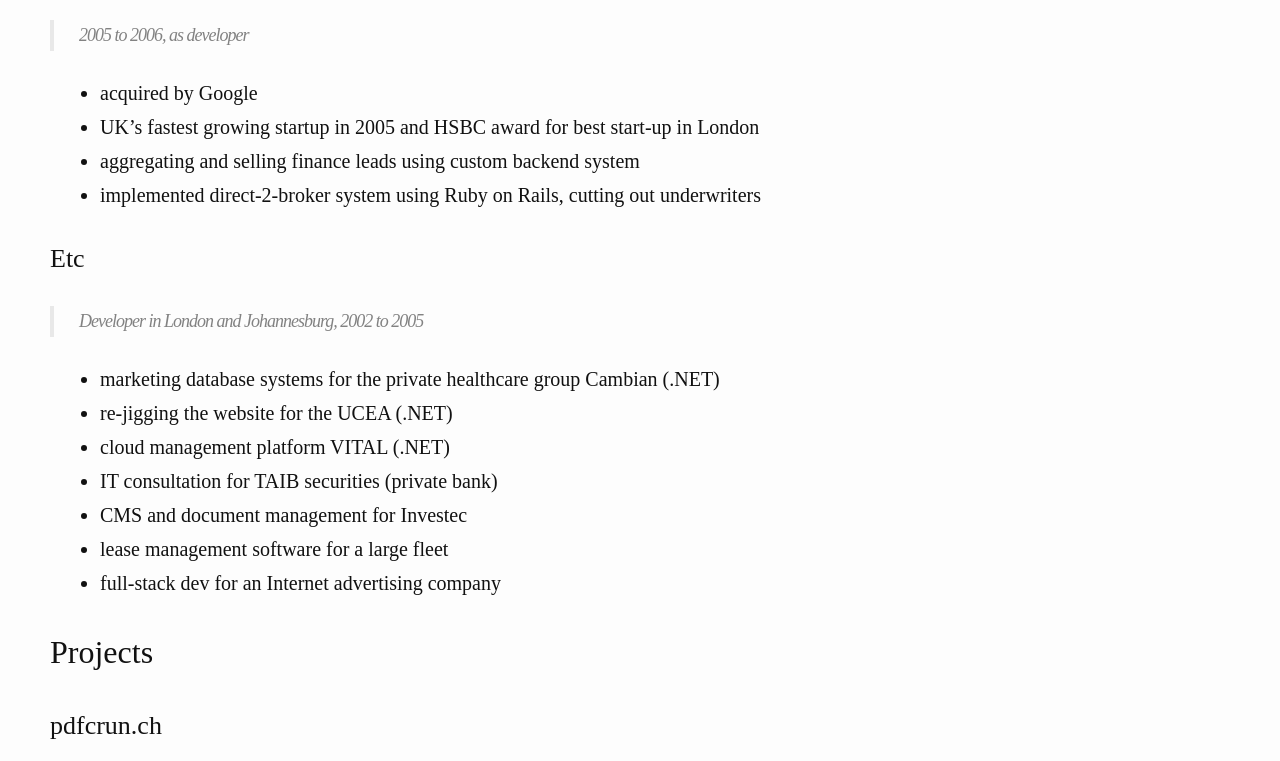
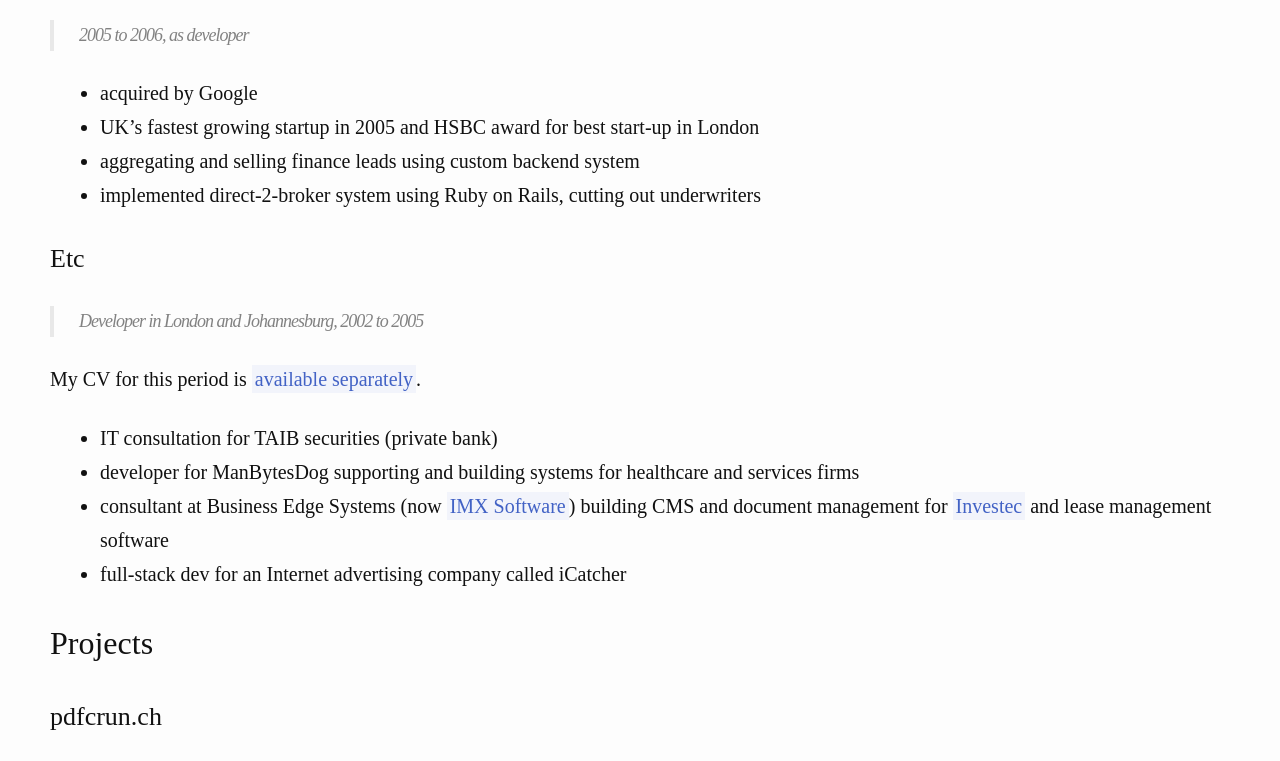
Before and after one commit to UYSio/uysio.github.io, a plain HTML site: page cv.html in a window 1280 px wide. Shown: the part 3969-4730 px from the top of the page. Drawn offline with Linux system fonts and the light colour scheme.

Commit message:
latest rendition

```diff
--- a/cv.html
+++ b/cv.html
@@ -155,7 +155,7 @@
   <li>fully remote</li>
 </ul>
 
-<h3 id="pollarizeme">pollarize.me</h3>
+<h3 id="pollarizemehttpsopyatecom20130719failed-startup-2"><a href="https://opyate.com/2013/07/19/failed-startup-2/">pollarize.me</a></h3>
 
 <blockquote>
   <p>March 2012 to March 2013, evenings and weekends</p>
@@ -205,14 +205,13 @@
   <p>Developer in London and Johannesburg, 2002 to 2005</p>
 </blockquote>
 
+<p>My CV for this period is <a href="https://cdn.opyate.com/cv/JuanUysCV-2002-2005.doc">available separately</a>.</p>
+
 <ul>
-  <li>marketing database systems for the private healthcare group Cambian (.NET)</li>
-  <li>re-jigging the website for the UCEA (.NET)</li>
-  <li>cloud management platform VITAL (.NET)</li>
   <li>IT consultation for TAIB securities (private bank)</li>
-  <li>CMS and document management for Investec</li>
-  <li>lease management software for a large fleet</li>
-  <li>full-stack dev for an Internet advertising company</li>
+  <li>developer for ManBytesDog supporting and building systems for healthcare and services firms</li>
+  <li>consultant at Business Edge Systems (now <a href="http://imxsoftware.com/">IMX Software</a>) building CMS and document management for <a href="https://www.investec.co.za">Investec</a> and lease management software</li>
+  <li>full-stack dev for an Internet advertising company called iCatcher</li>
 </ul>
 
 <h2 id="projects">Projects</h2>
```
